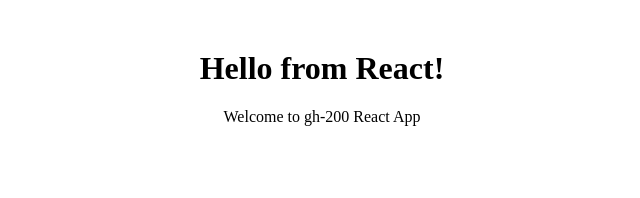
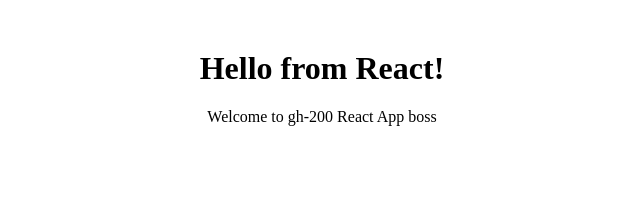
Before and after one commit to Gopinath7007/gh-200, a React app: page / in a window 1280 px wide. Shown: the top 198 px of the page, without its empty margins (318-958 px from the left). Built offline with nearby package versions, Linux system fonts and the light colour scheme.

Commit message:
check changes

```diff
--- a/src/App.js
+++ b/src/App.js
@@ -4,7 +4,7 @@ function App() {
   return (
     <div style={{ textAlign: 'center', marginTop: '50px' }}>
       <h1>Hello from React!</h1>
-      <p>Welcome to gh-200 React App</p>
+      <p>Welcome to gh-200 React App boss</p>
     </div>
   );
 }
```
